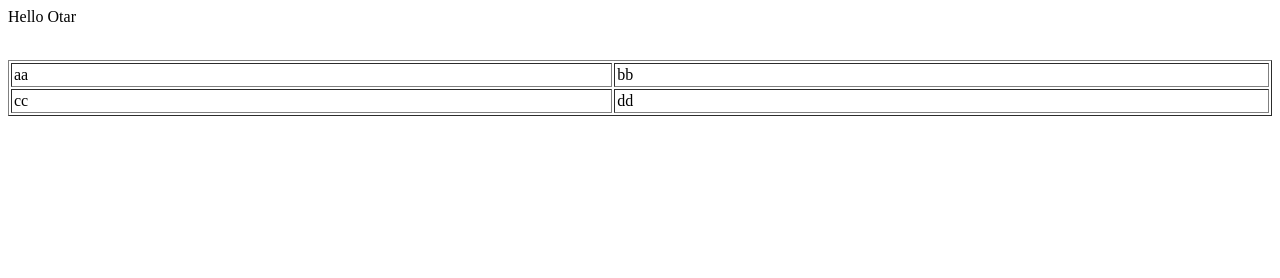
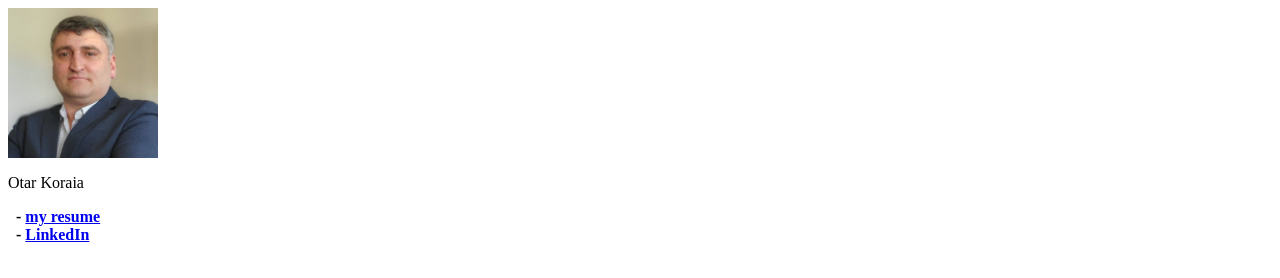
Before and after one commit to okoraia/okoraia.github.io, a plain HTML site: page index.html in a window 1280 px wide. Drawn offline with Linux system fonts and the light colour scheme.

Commit message:
added image and resume

```diff
--- a/index.html
+++ b/index.html
@@ -1,29 +1,19 @@
 <!DOCTYPE HTML PUBLIC "-//W3C//DTD HTML 4.01 Transitional//EN">
 <html>
 <head>
-
-    <meta http-equiv="content-type" content="text/html; charset=windows-1252">
 <title>Otar Koraia</title>
+<link href='style0.css' rel='stylesheet' type='text/css'>
 </head>
 <body>
-    <p>Hello Otar</p>
-    <br>
-    <table width="100%" cellspacing="2" cellpadding="2" border="1">
-      <tbody>
+<p><img src="images/Otar_Koraia_portret.jpg" alt="Otar Koria" border=0 height=150 width=150></p>
+<p>Otar Koraia</p>
+<table BORDER=0 CELLSPACING=0 CELLPADDING=0 WIDTH="100%" BGCOLOR="#FFFFFF" >
 <tr>
-          <td valign="top">aa<br>
-          </td>
-          <td valign="top">bb<br>
-          </td>
+ <td NOWRAP><b>
+&nbsp; - <a href="Resume_OtarKoraia.doc" target="_blank">my resume</a>
+<br>&nbsp; - <a href="https://www.linkedin.com/in/okoraia/" target="_blank">LinkedIn</a>
+</b></td>
 </tr>
-        <tr>
-          <td valign="top">cc<br>
-          </td>
-          <td valign="top">dd<br>
-          </td>
-        </tr>
-      </tbody>
 </table>
-    <br>
 </body>
 </html>
```
Also changed, not shown: images/Otar_Koraia_portret.jpg (added), 1 other file. Lines whose indentation alone changed are shown as unchanged.
